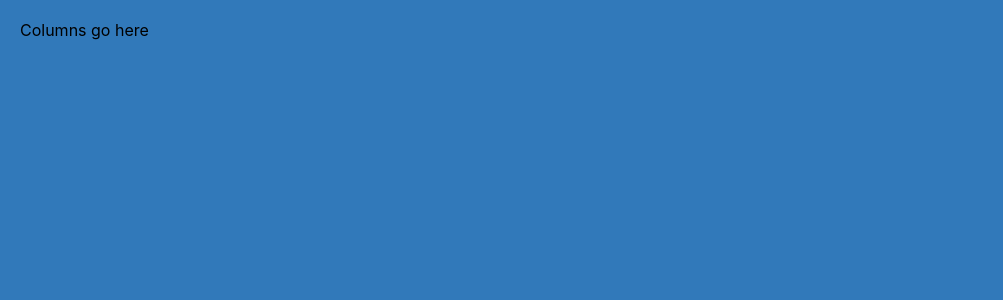
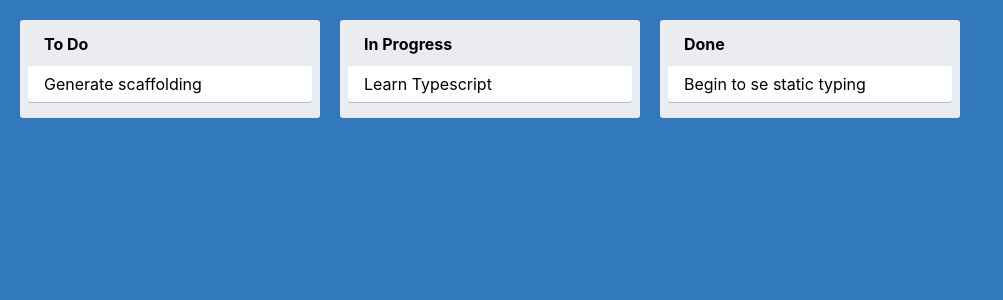
Before and after one commit to mariache/kanban-board, a React (Create React App) app: page / in a window 1280 px wide. Shown: the top 300 px of the page, without its empty margins (0-1003 px from the left). Built offline with nearby package versions, Linux system fonts and the light colour scheme.

Commit message:
- render columns to the app;

```diff
--- a/src/App.tsx
+++ b/src/App.tsx
@@ -1,8 +1,22 @@
 import React from "react";
 import { AppContainer } from "./styles";
+import { Column } from "./Column";
+import { Card } from "./Card";
 
 function App() {
-  return <AppContainer>Columns go here</AppContainer>;
+  return (
+    <AppContainer>
+      <Column text="To Do">
+        <Card text="Generate scaffolding" />
+      </Column>
+      <Column text="In Progress">
+        <Card text="Learn Typescript" />
+      </Column>
+      <Column text="Done">
+        <Card text="Begin to se static typing" />
+      </Column>
+    </AppContainer>
+  );
 }
 
 export default App;
```
